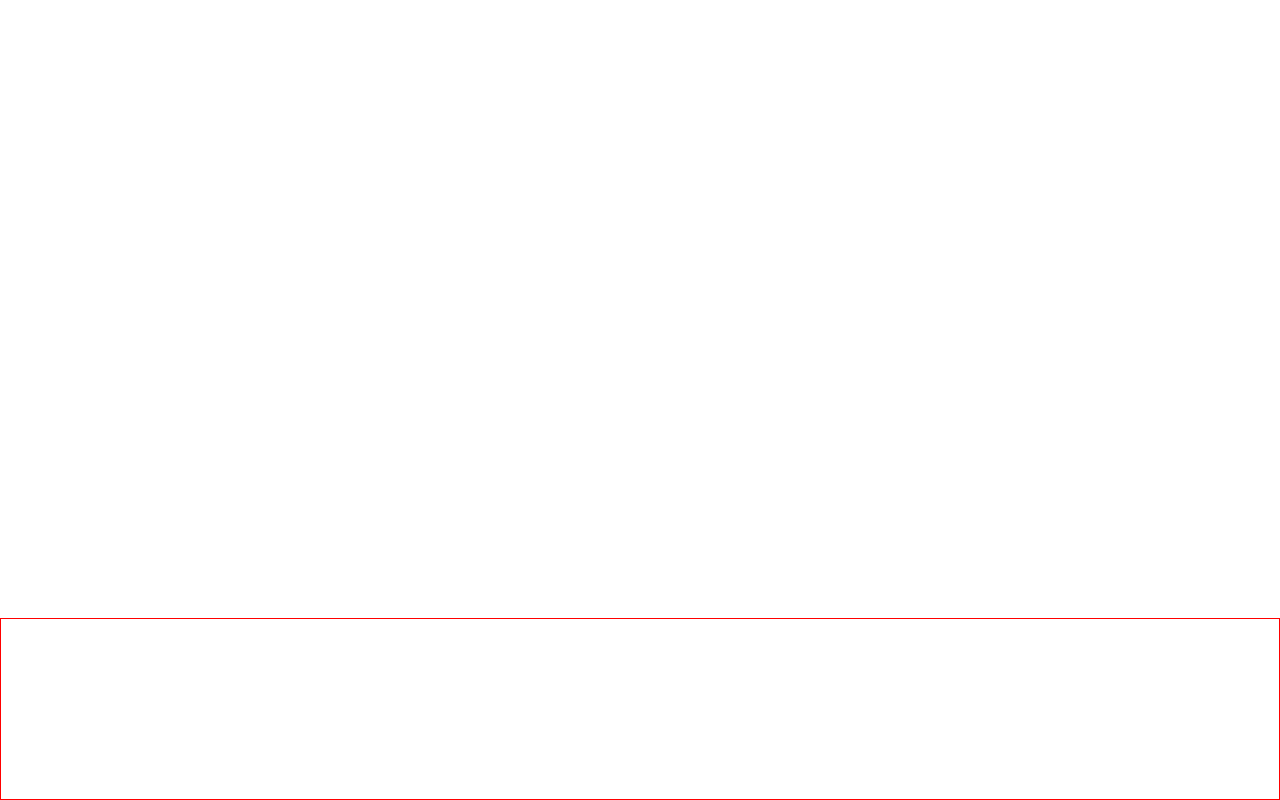
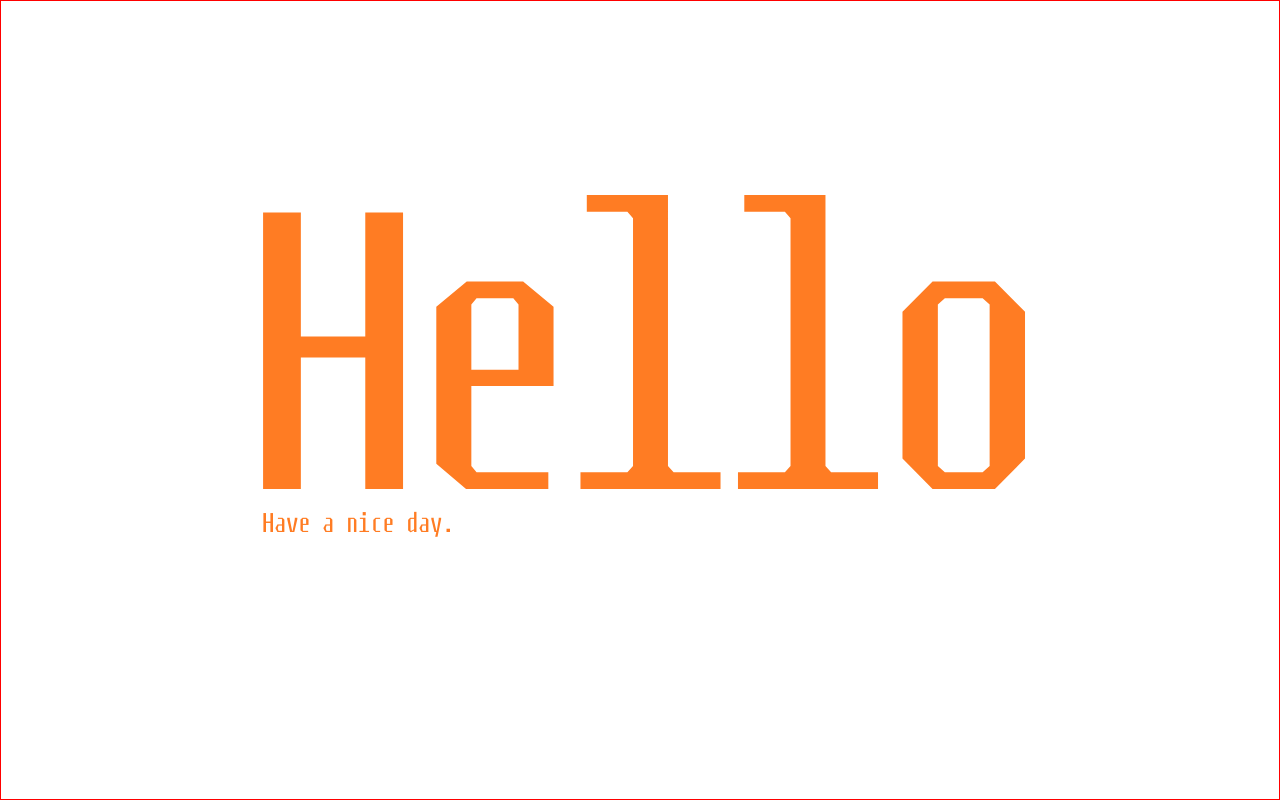
Before and after one commit to malikkotb/content, a Next.js app: page /stairsIntro in a window 1280 px wide. Built offline with nearby package versions, Linux system fonts and the light colour scheme.

Commit message:
stairs intro

```diff
--- a/app/stairsIntro/page.jsx
+++ b/app/stairsIntro/page.jsx
@@ -1,8 +1,19 @@
 "use client";
-import { useRef } from "react";
+import { useEffect, useRef } from "react";
 import { gsap } from "gsap";
 import styles from "./style.module.css";
 import { useGSAP } from "@gsap/react";
+import localFont from "next/font/local";
+
+const stepsMonoFont = localFont({
+  src: [
+    {
+      path: "../../app/fonts/Steps-Mono.otf",
+      weight: "700",
+      style: "bold",
+    },
+  ],
+});
 
 export default function FontWeightAnimation() {
   const stairRefs = useRef([]);
@@ -13,8 +24,9 @@ export default function FontWeightAnimation() {
       refArray.current.push(el);
     }
   };
+  const addToNumberRefs = addToRefs(numberRefs);
 
-  const addToNumberRefs = addToRefs(numberRefs);
+  useEffect(() => {}, []);
 
   useGSAP(() => {
     const timeLine = gsap.timeline();
@@ -24,7 +36,7 @@ export default function FontWeightAnimation() {
         stagger: 0.1,
         duration: 1,
         ease: "power2.inOut",
-        delay: 2,
+        delay: 1.5,
       })
 
       .to(
@@ -40,7 +52,7 @@ export default function FontWeightAnimation() {
   }, []);
 
   return (
-    <div className="flex">
+    <div className={`flex ${stepsMonoFont.className}`}>
       {[...Array(4)].map((_, index) => (
         <div
           key={index}
@@ -51,7 +63,13 @@ export default function FontWeightAnimation() {
       {/* TODO: animate only die zehner stelle von den 3 zahlen
       und dann am ende noch den 100 -> und dann die stairs animation
       */}
-      <div className="absolute flex w-full borderr font-mono bottom-0">
+      <div className="fixed flex flex-col justify-center items-center text-[350px] text-[#ff7c23] h-screen w-full borderr">
+        <div className="flex-col flex">
+          <span className="tracking-tighter leading-[250px]">Hello</span>
+          <span className="text-2xl ml-4">Have a nice day.</span>
+        </div>
+      </div>
+      <div className={`absolute flex w-full bottom-0`}>
         <div ref={addToNumberRefs} className={styles.number}>
           0
         </div>
--- a/app/stairsIntro/style.module.css
+++ b/app/stairsIntro/style.module.css
@@ -1,5 +1,6 @@
 .stairSection {
   background-color: rgb(255, 124, 35);
+  z-index: 10;
   height: 100vh;
   width: 100%;
   border-left: 1px solid black;
@@ -12,6 +13,8 @@
 
 .number {
   width: 25%;
-    font-size: 120px;
+  z-index: 11;
+  font-size: 350px;
+  line-height: 250px;
   color: white;
 }
```
Also changed, not shown: app/fonts/Steps-Mono.otf (added).
